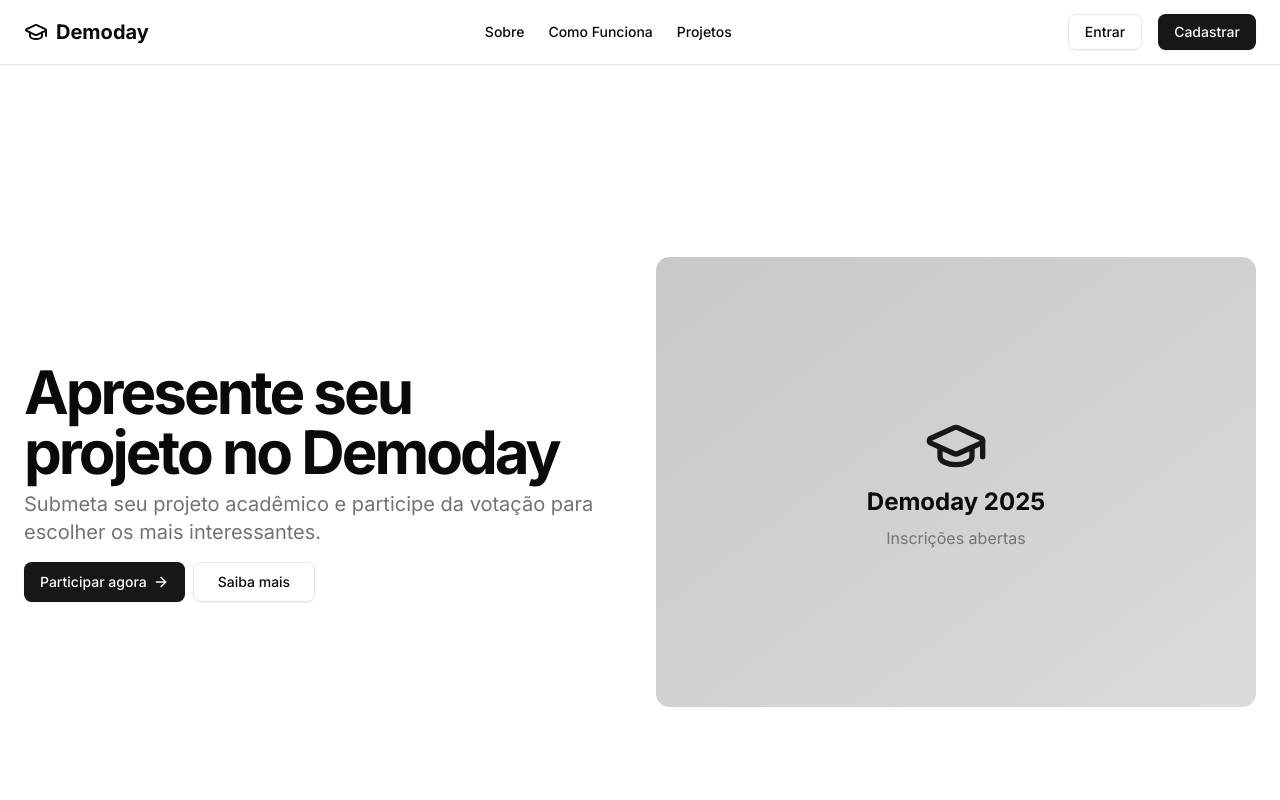
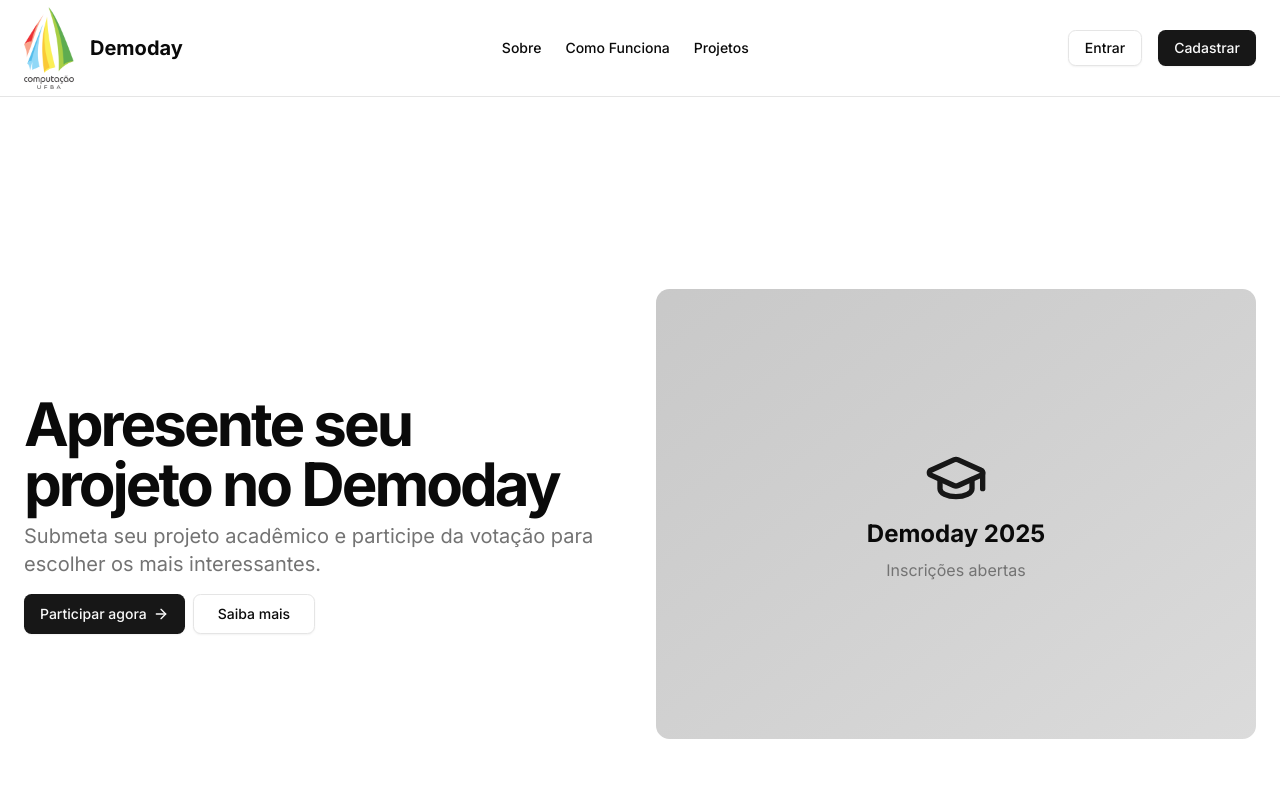
Before and after one commit to luisfelipesena/demoday, a Next.js app: page / in a window 1280 px wide. Shown: the top 800 px of the page. Built offline with nearby package versions, Linux system fonts and the light colour scheme.

Commit message:
feat(dashboard, landing-page): add ICC UFBA logo to headers

```diff
--- a/src/components/dashboard/header.tsx
+++ b/src/components/dashboard/header.tsx
@@ -1,12 +1,14 @@
 import { SidebarTrigger } from "@/components/ui/sidebar"
 import { useSession } from "next-auth/react"
+import Image from "next/image"
 
 export function DashboardHeader() {
   const { data: session } = useSession()
 
   return (
-    <header className="flex h-16 items-center border-b px-6">
+    <header className="flex h-24 items-center border-b px-6">
       <SidebarTrigger className="mr-4" />
+      <Image src="/icc-ufba.png" alt="ICC UFBA" width={50} height={50} />
       <div className="ml-auto flex items-center gap-4">
         <span className="text-sm font-medium">
           {session?.user?.name} ({session?.user?.role === "user" ? "Estudante" : session?.user?.role})
--- a/src/components/landing-page/header.tsx
+++ b/src/components/landing-page/header.tsx
@@ -1,13 +1,14 @@
 import { Button } from "@/components/ui/button"
 import { GraduationCap } from "lucide-react"
 import Link from "next/link"
+import Image from "next/image"
 
 export function LandingPageHeader() {
   return (
     <header className="sticky top-0 z-50 w-full border-b bg-background/95 backdrop-blur supports-[backdrop-filter]:bg-background/60 flex justify-center">
-      <div className="container flex h-16 items-center justify-between px-6">
-        <Link href="#" className="flex items-center gap-2">
-          <GraduationCap className="h-6 w-6" />
+      <div className="container flex h-24 items-center justify-between px-6">
+        <Link href="#" className="flex items-center gap-4">
+          <Image src="/icc-ufba.png" alt="ICC UFBA" width={50} height={50} />
           <span className="text-xl font-bold">Demoday</span>
         </Link>
         <nav className="hidden gap-6 md:flex">
```
Also changed, not shown: public/icc-ufba.png (added).
